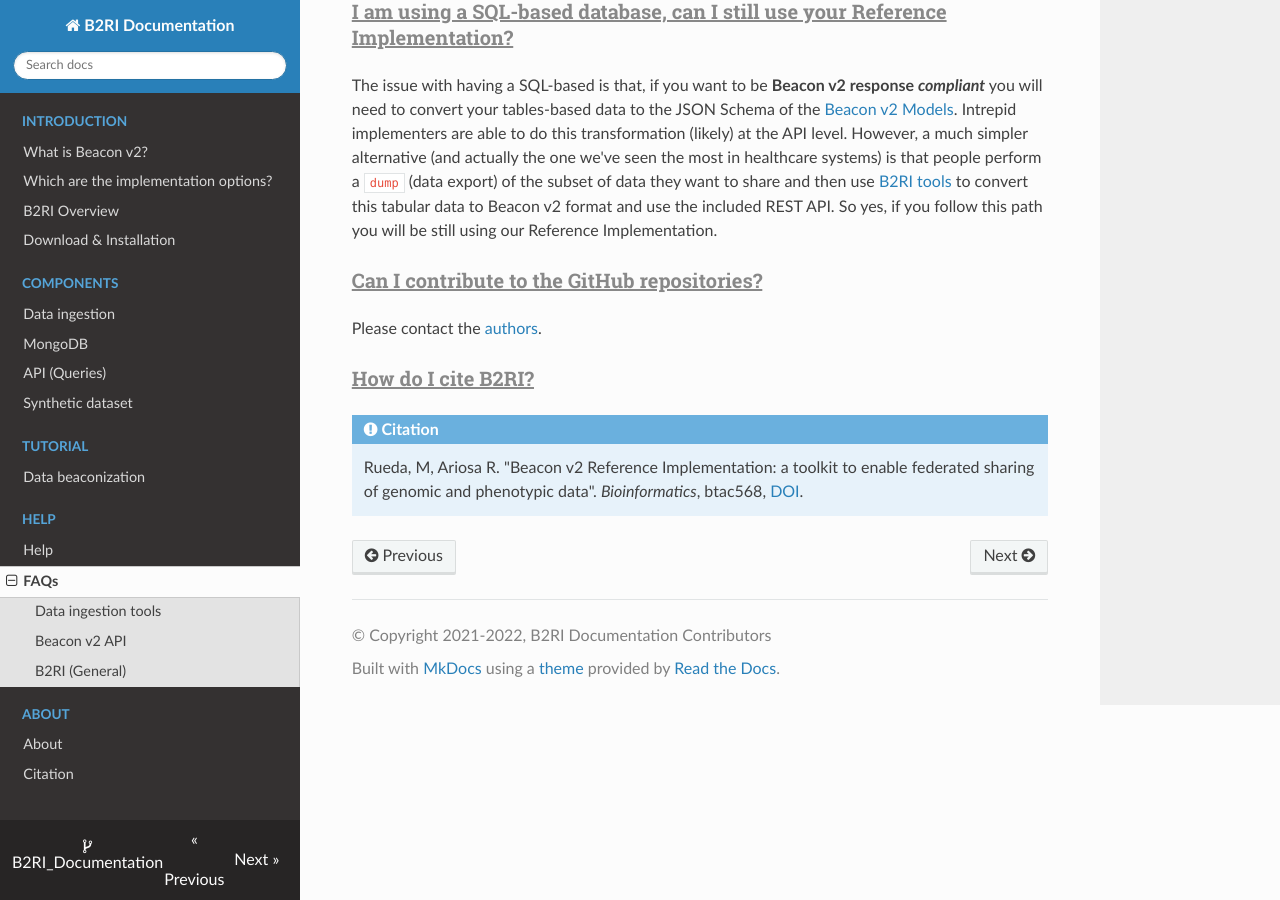
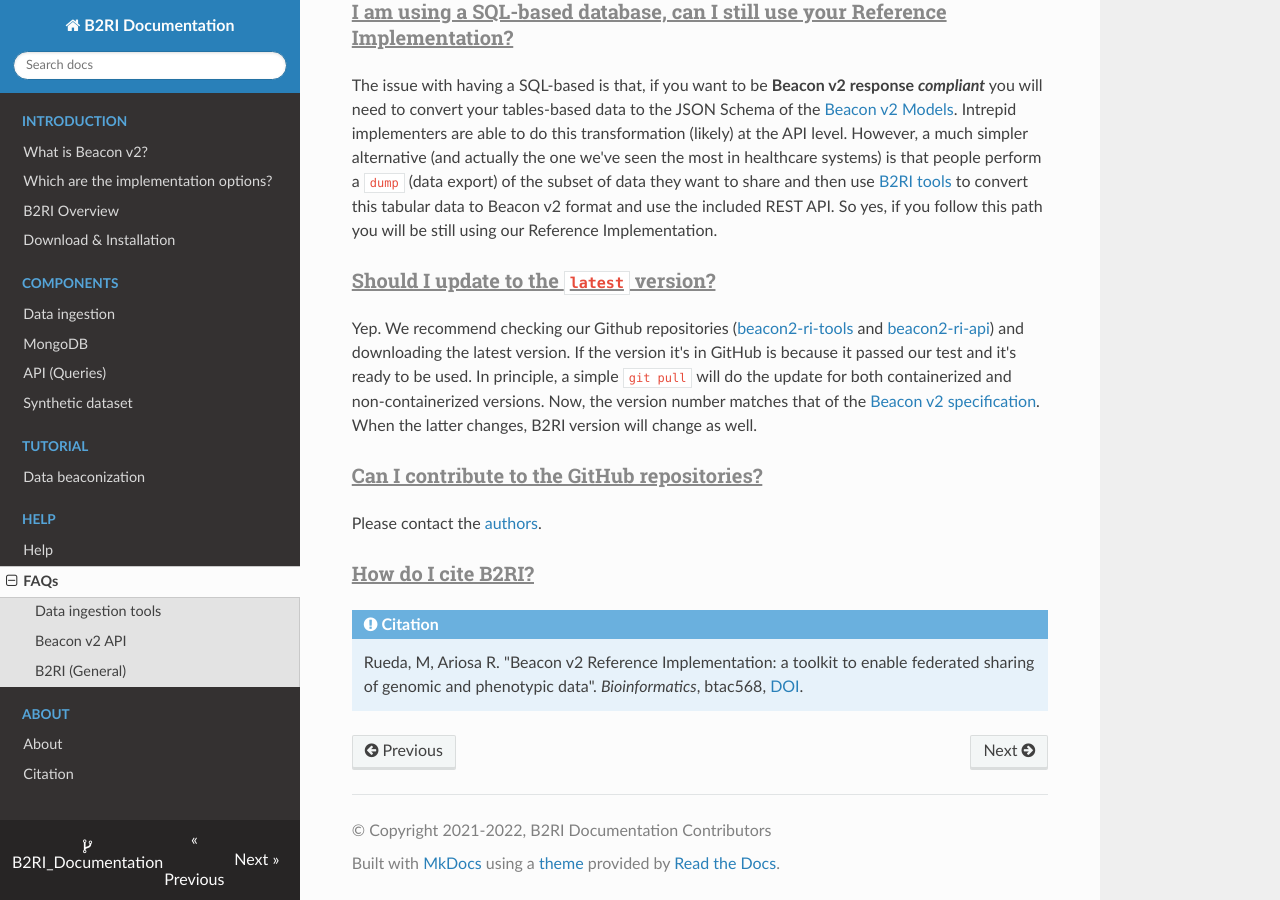
Before and after one commit to ga4gh-beacon/B2RI_Documentation, an MkDocs documentation site: the page built from docs/faq.md, in a window 1280 px wide and 900 px high, scrolled down 4042 px. Built offline with MkDocs 1.6.1, drawn with Linux system fonts in a browser that asks for light colours; nearby versions of some CDN libraries.

Commit message:
Source commit

```diff
--- a/docs/faq.md
+++ b/docs/faq.md
@@ -117,6 +117,10 @@ Nope at this moment (Apr-2022). Currently, there is a Beacon scout team actively
 
 The issue with having a SQL-based is that, if you want to be **Beacon v2 response _compliant_** you will need to convert your tables-based data to the JSON Schema of the [Beacon v2 Models](http://docs.genomebeacons.org). Intrepid implementers are able to do this transformation (likely) at the API level. However, a much simpler alternative (and actually the one we've seen the most in healthcare systems) is that people perform a `dump` (data export) of the subset of data they want to share and then use [B2RI tools](tutorial-data-beaconization.md) to convert this tabular data to Beacon v2 format and use the included REST API. So yes, if you follow this path you will be still using our Reference Implementation.
 
+### Should I update to the `latest` version?
+
+Yep. We recommend checking our Github repositories ([beacon2-ri-tools](https://github.com/EGA-archive/beacon2-ri-tools) and [beacon2-ri-api](https://github.com/EGA-archive/beacon2-ri-api)) and downloading the latest version. If the version it's in GitHub is because it passed our test and it's ready to be used. In principle, a simple `git pull` will do the update for both containerized and non-containerized versions.
+Now, the version number matches that of the [Beacon v2 specification](https://github.com/ga4gh-beacon/beacon-v2). When the latter changes, B2RI version will change as well.
 
 ### Can I contribute to the GitHub repositories?
 
```
